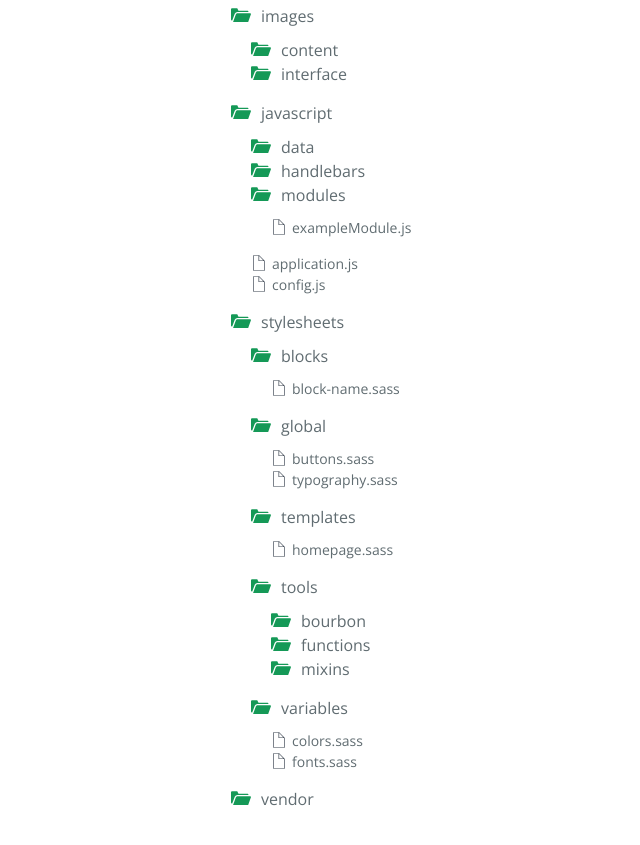
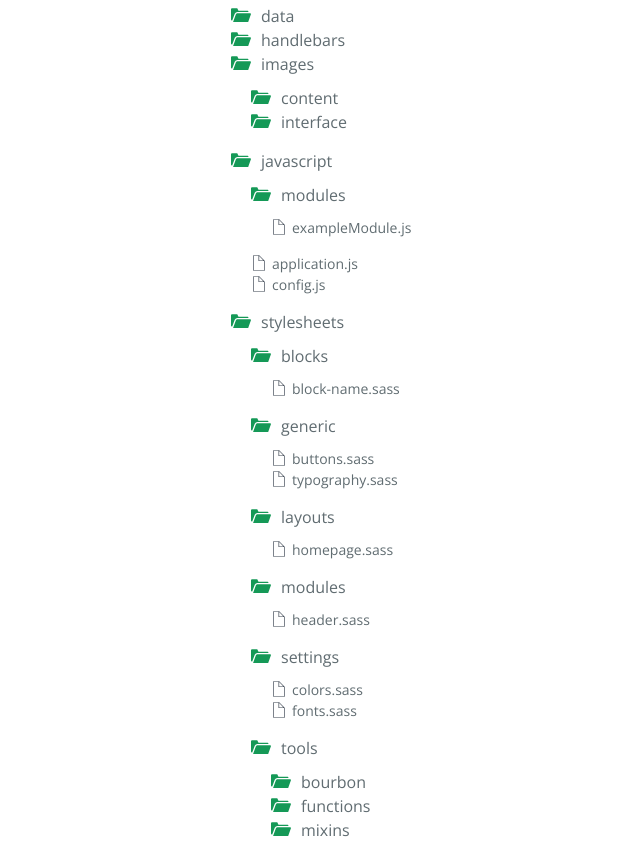
Before and after one commit to dahliacreative/piper, a plain HTML site: page folders.html in a window 1280 px wide. Shown: the part 557-1402 px from the top of the page, without its empty margins (13-653 px from the left). Drawn offline with nearby package versions, Linux system fonts and the light colour scheme.

Commit message:
Update folder structure

```diff
--- a/folders.html
+++ b/folders.html
@@ -28,6 +28,8 @@
           <ul class="folders">
             <li class="folder">app
               <ul>
+                <li class="folder">data</li>
+                <li class="folder">handlebars</li>
                 <li class="folder">images
                   <ul>
                     <li class="folder">content</li>
@@ -36,8 +38,6 @@
                 </li>
                 <li class="folder">javascript
                   <ul>
-                    <li class="folder">data</li>
-                    <li class="folder">handlebars</li>
                     <li class="folder">modules
                       <ul>
                         <li>exampleModule.js</li>
@@ -54,15 +54,26 @@
                         <li>block-name.sass</li>
                       </ul>
                     </li>
-                    <li class="folder">global
+                    <li class="folder">generic
                     <ul>
                       <li>buttons.sass</li>
                       <li>typography.sass</li>
                     </ul>
                     </li>
-                    <li class="folder">templates
+                    <li class="folder">layouts
                       <ul>
                         <li>homepage.sass</li>
+                      </ul>
+                    </li>
+                    <li class="folder">modules
+                      <ul>
+                        <li>header.sass</li>
+                      </ul>
+                    </li>
+                    <li class="folder">settings
+                      <ul>
+                        <li>colors.sass</li>
+                        <li>fonts.sass</li>
                       </ul>
                     </li>
                     <li class="folder">tools
@@ -70,12 +81,6 @@
                         <li class="folder">bourbon</li>
                         <li class="folder">functions</li>
                         <li class="folder">mixins</li>
-                      </ul>
-                    </li>
-                    <li class="folder">variables
-                      <ul>
-                        <li>colors.sass</li>
-                        <li>fonts.sass</li>
                       </ul>
                     </li>
                   </ul>
```
